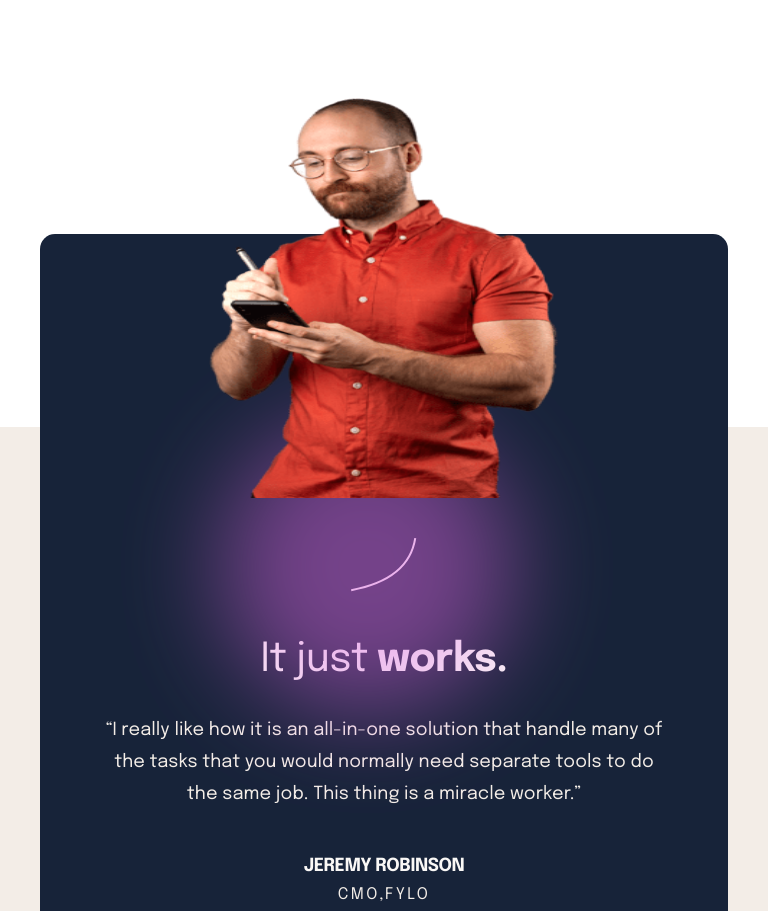
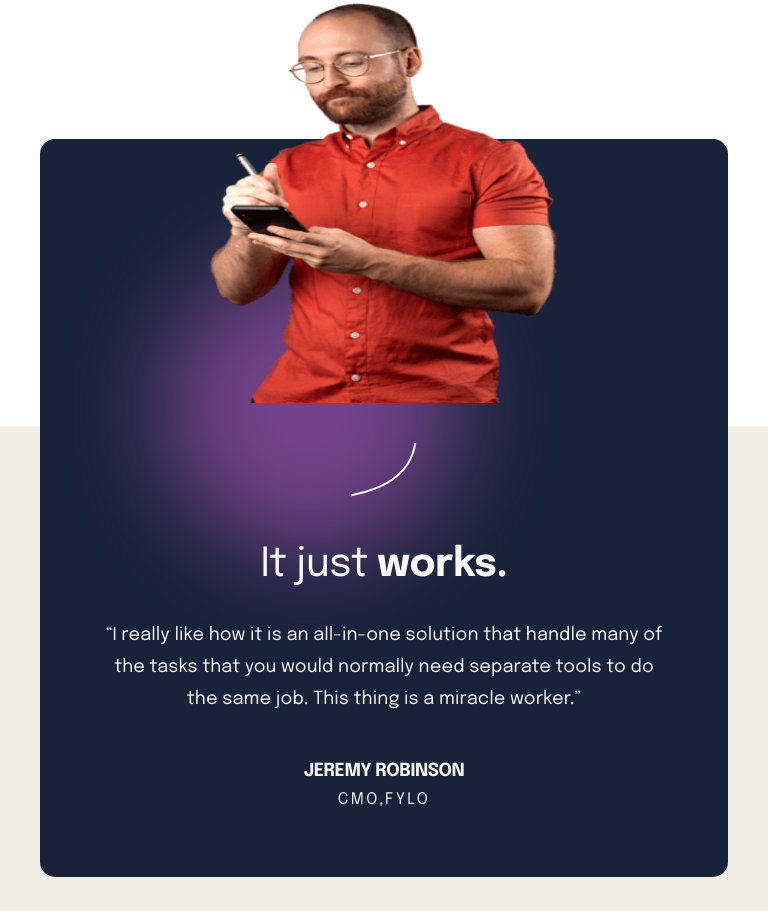
Before and after one commit to Kwabena-Heming/suite-landing-page, a plain HTML site: page index.html in a window 768 px wide. Shown: the part 900-1811 px from the top of the page. Drawn offline with Linux system fonts and the light colour scheme.

Commit message:
added review background

```diff
--- a/index.html
+++ b/index.html
@@ -64,7 +64,6 @@
         <div class="review-wrapper">
           <div class="review-card">
             <div class="review-image">
-              <img src="/assets/pattern-blur.svg" alt="">
               <img
                 class="jeremy"
                 src="./assets/image-jeremy-small.png"
--- a/style.css
+++ b/style.css
@@ -167,6 +167,9 @@ header h1 {
 }
 .review-card {
   max-width: 1109px;
+  background-image: url(/assets/pattern-blur.svg);
+  /* background-size: cover; */
+  background-repeat: no-repeat;
   background-color: #172339;
   border-radius: 15px;
   padding: 88px 125px;
@@ -292,7 +295,7 @@ footer {
     max-width: 300px;
   }
   .review-wrapper {
-    bottom: -545px;
+    bottom: -450px;
   }
   .review-card {
     flex-direction: column;
```
